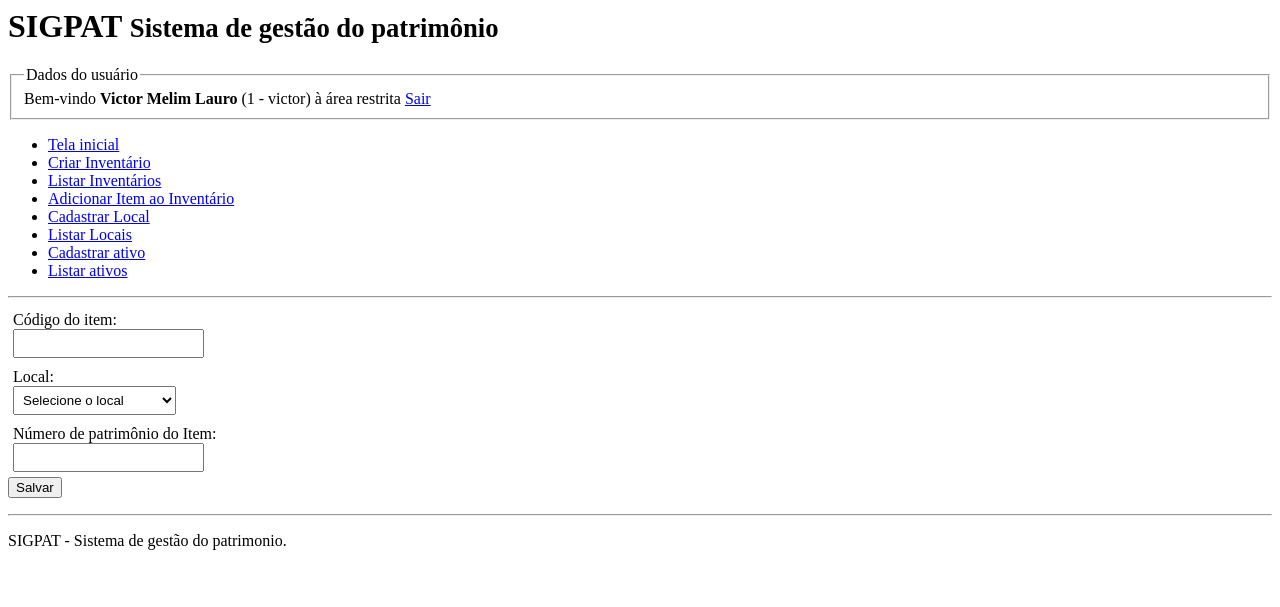
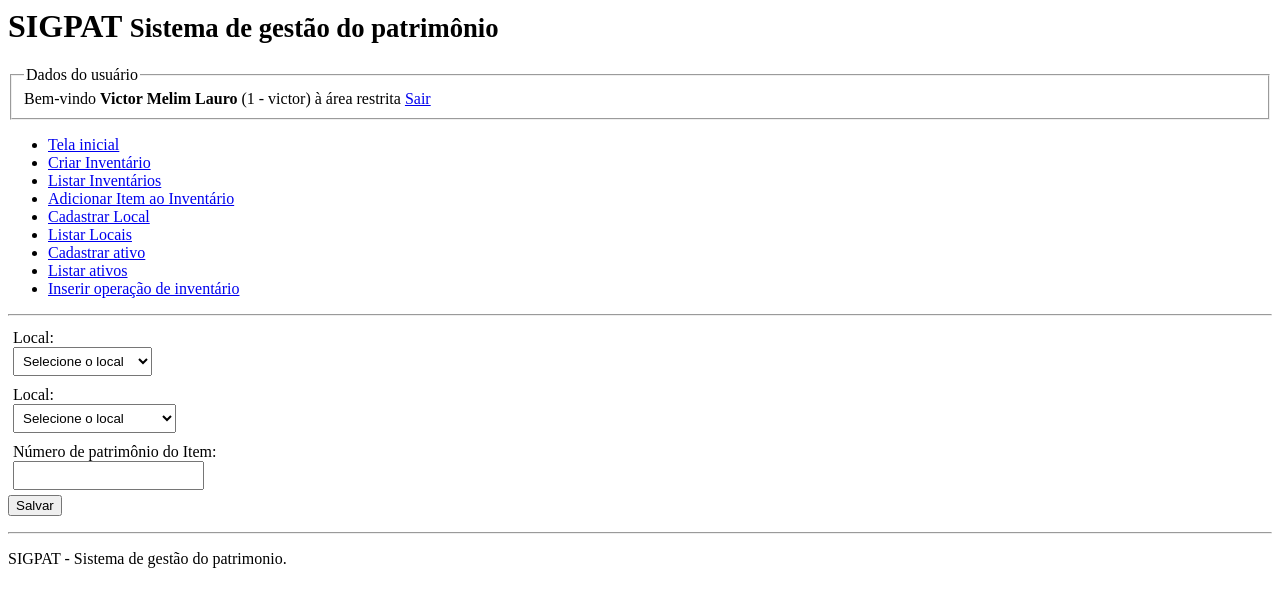
Before and after one commit to victormelimlauro/SIGPAT, a PHP site: page /modulos/operacoes_inventarios/cadastrar_operacao.php in a window 1280 px wide. Shown: the top 607 px of the page. Run offline with PHP 8.4, Linux system fonts and the light colour scheme; a user stored in the database is signed in; data comes from the database, SQL or seed files in the repository; tables that the repository leaves empty hold one stand-in row (values such as "Sample post").

Commit message:
cadastro operacao

```diff
--- a/includes/cabecalho.php
+++ b/includes/cabecalho.php
@@ -39,14 +39,15 @@ try {
             <li><a href="/modulos/inventario/lista_inventarios.php">Listar Inventários</a></li>
             <li><a href="/modulos/inventario/adicionar_item_inventario.php">Adicionar Item ao Inventário</a></li>
 
-            <li><a href="/modulos/local/cadastrar_local.php">Cadastrar Local</a></li>
-            <li><a href="/modulos/local/listar_locais.php">Listar Locais</a></li>
+            <li><a href="/modulos/locais/cadastrar_local.php">Cadastrar Local</a></li>
+            <li><a href="/modulos/locais/listar_locais.php">Listar Locais</a></li>
 
         <!--    <li><a href="#">Cadastrar tipo</a></li>
             <li><a href="#">Listar Tipos</a></li> -->
 
             <li><a href="/modulos/itens/cadastrar_item.php">Cadastrar ativo</a></li>
             <li><a href="/modulos/itens/lista_itens.php">Listar ativos</a></li>
+            <li><a href="/modulos/operacoes_inventarios/cadastrar_operacao.php">Inserir operação de inventário</a></li>
         </ul>
     </nav>
     <hr>
--- a/modulos/operacoes_inventarios/cadastrar_operacao.php
+++ b/modulos/operacoes_inventarios/cadastrar_operacao.php
@@ -13,6 +13,17 @@ try {
     $lista_locais = $local_dao->getAllRows();
 
     $total_locais = count($lista_locais);
+
+    /**
+     * Obtendo os inventários
+     */
+    include "../../DAO/InventarioDAO.php";
+
+    $inventario_dao = new InventarioDAO();
+
+    $lista_inventarios = $inventario_dao->getAllRows();
+
+    $total_inventarios = count($lista_inventarios);
 
 
     if(isset($_GET['salvar']))
@@ -93,8 +104,26 @@ try {
         <main>
 
             <form method="post" action="cadastrar_item.php?salvar=true">
-            <label> Código do item:
-                        <input name="cod_item" value="<?= isset($dados_item) ? $dados_item->cod_item : NULL ?>" type="text" readonly/>
+            <label> Local:
+                <select name="cod_local">
+                    <option>Selecione o local</option>
+
+                    <?php for($i=0; $i<$total_inventarios; $i++):
+
+                        $selecionado = " ";
+
+                        if(isset($dados_item->cod_inventario))
+                        {
+                            $selecionado = ($lista_inventarios[$i]->cod_inventario == $dados_item->cod_inventario) ? "selected" : "";
+                        }
+
+                        ?>
+                    <option value="<?= $lista_inventarios[$i]->cod_inventario ?>" <?= $selecionado ?> >
+                        <?= $lista_inventarios[$i]->nome_inventario ?>
+                    </option>
+                    <?php endfor ?>
+
+                </select>
             </label>
             <label> Local:
                 <select name="cod_local">
@@ -118,9 +147,8 @@ try {
                 </select>
             </label>
             <label> Número de patrimônio do Item:
-                        <input name="numpat_item" type="number"  value="<?= isset($dados_item) ? $dados_item->numpat_item : NULL ?>" />
+                        <input name="numpat_item" type="text"  value="<?= isset($dados_item) ? $dados_item->numpat_item : NULL ?>" />
             </label>
-
 
             <button type="submit"> Salvar </button>
 
```
Also changed, not shown: modulos/locais/cadastrar_local.php (renamed from modulos/local/cadastrar_local.php), modulos/locais/listar_locais.php (renamed from modulos/local/listar_locais.php).
